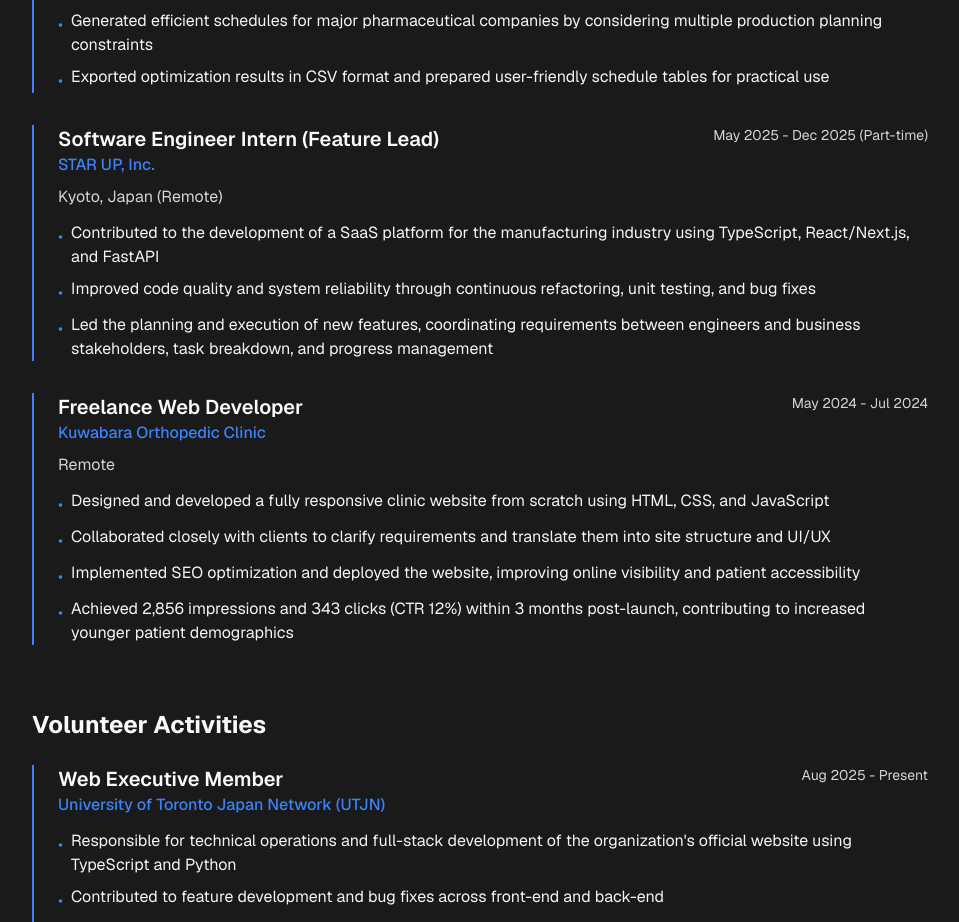
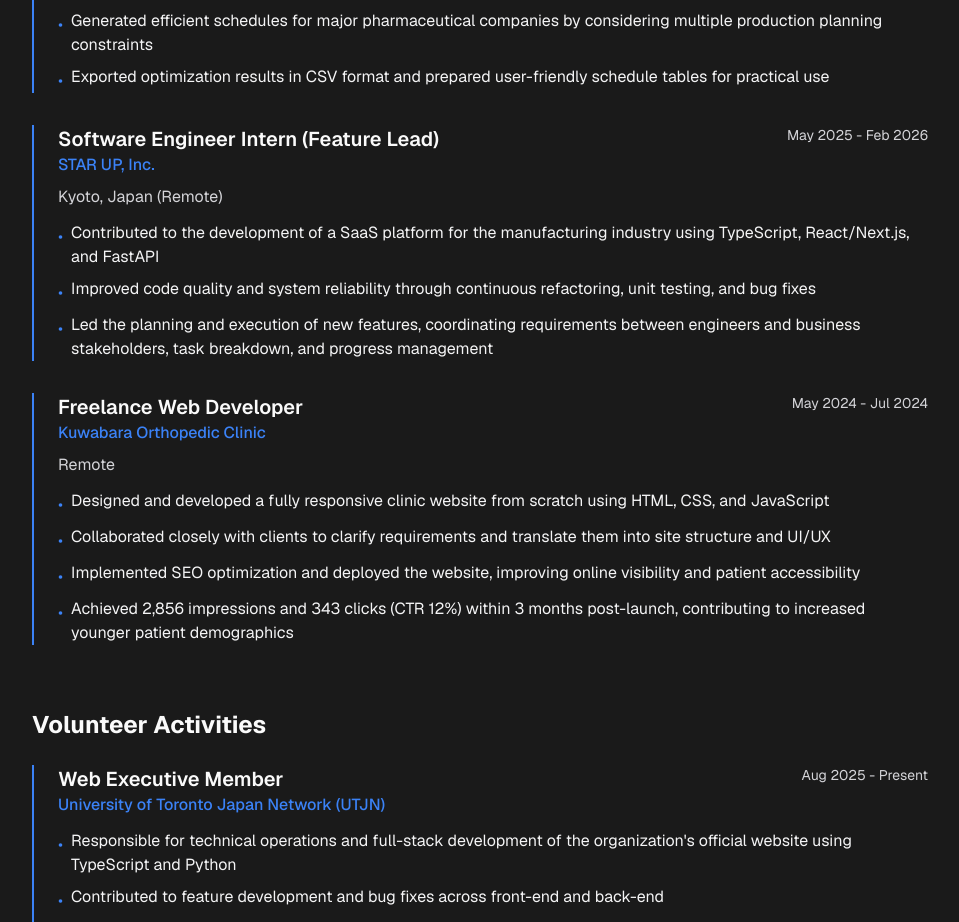
Before and after one commit to matsu641/my-portfolio, a Next.js app: page / in a window 1280 px wide. Shown: the part 2020-2942 px from the top of the page, without its empty margins (160-1119 px from the left). Built offline with nearby package versions, Linux system fonts and the light colour scheme.

Commit message:
Minor chnage

```diff
--- a/contexts/LanguageContext.tsx
+++ b/contexts/LanguageContext.tsx
@@ -73,7 +73,7 @@ const translations = {
         starup: {
           role: "ソフトウェアエンジニアインターン",
           company: "株式会社 STAR UP",
-          period: "2025年5月 - 2025年12月（パートタイム）、2026年9月（フルタイム）",
+          period: "2025年5月 - 2026年2月",
           location: "京都、日本（リモート）",
           tasks: [
             "TypeScript、React/Next.js、FastAPIを使用した製造業向けSaaSプラットフォームの開発に貢献",
@@ -379,7 +379,7 @@ const translations = {
         starup: {
           role: "Software Engineer Intern (Feature Lead)",
           company: "STAR UP, Inc.",
-          period: "May 2025 - Dec 2025 (Part-time)",
+          period: "May 2025 - Feb 2026",
           location: "Kyoto, Japan (Remote)",
           tasks: [
             "Contributed to the development of a SaaS platform for the manufacturing industry using TypeScript, React/Next.js, and FastAPI",
```
